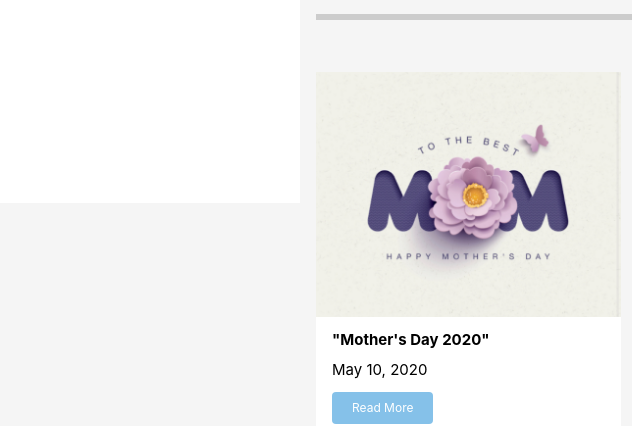
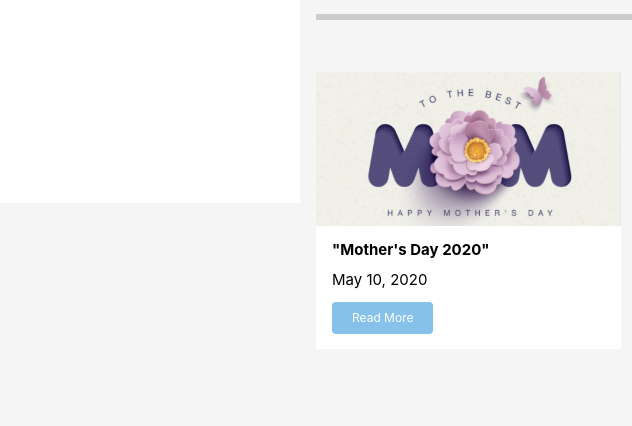
Before and after one commit to TiMP-glb/TiMP, a plain HTML site: page index.html in a window 1280 px wide. Shown: the part 597-1023 px from the top of the page, 0-632 px from the left. Drawn offline with nearby package versions, Linux system fonts and the light colour scheme; grey boxes are pictures that could not be loaded.

Commit message:
second update

```diff
--- a/index.html
+++ b/index.html
@@ -82,7 +82,7 @@
                     <h6 style="text-align: center;">Page 1</h6>
                     <!-- link section -->
                     <div class="w3-third w3-container w3-margin-bottom">
-                        <img src="./assets/mom.JPG" alt="Norway" style="width:100%" class="w3-hover-opacity">
+                        <img src="./assets/mom2-01.jpg" alt="Norway" style="width:100%" class="w3-hover-opacity">
                         <div class="w3-container w3-white">
                             <p class="timp-box"><b>"Mother's Day 2020"</b></p>
                             <p class="timp-box">May 10, 2020</p>
```
Also changed, not shown: assets/mom2-01.jpg (added), 1 other file.
